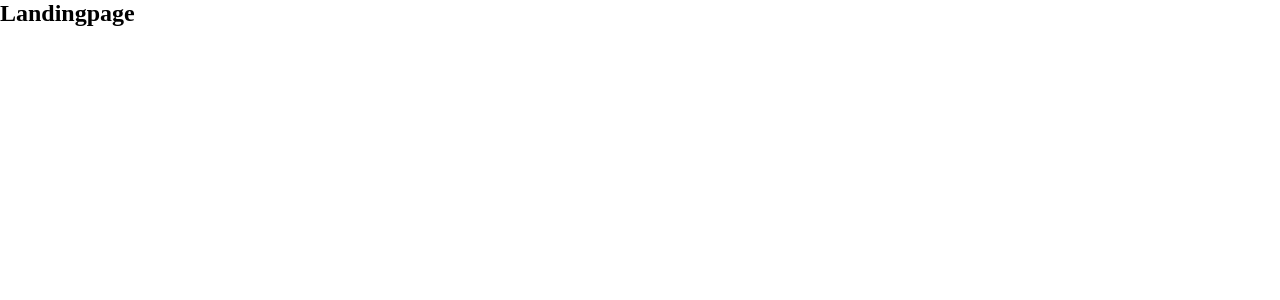
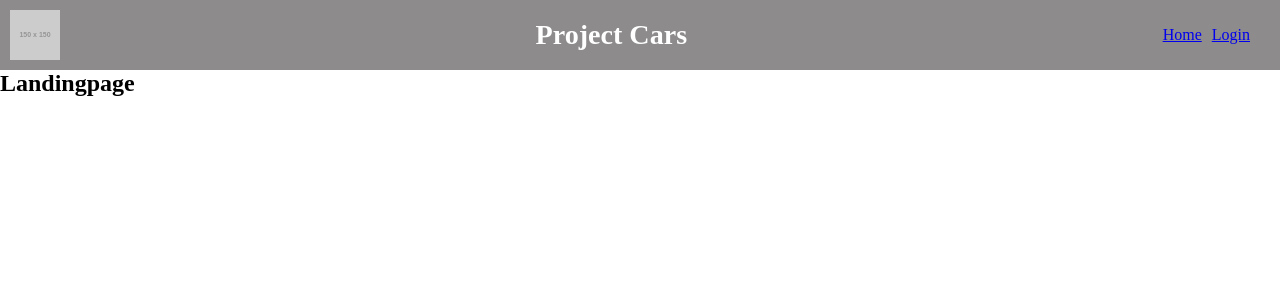
Before and after one commit to xSm1Le/projectcars, a React app: page / in a window 1280 px wide. Shown: the top 300 px of the page. Built offline with nearby package versions, Linux system fonts and the light colour scheme; the HTML template or start-up script is replaced by a standard one.

Commit message:
Landingpage navbar hinzugefügt

```diff
--- a/src/components/Pages/landingpage.jsx
+++ b/src/components/Pages/landingpage.jsx
@@ -1,8 +1,9 @@
-
+import { Navbar } from '../reusables/nav';
 
 export const Landingpage = () => {
     return (
         <section>
+            <Navbar />
             <h1>Landingpage</h1>
         </section>
     )
```
